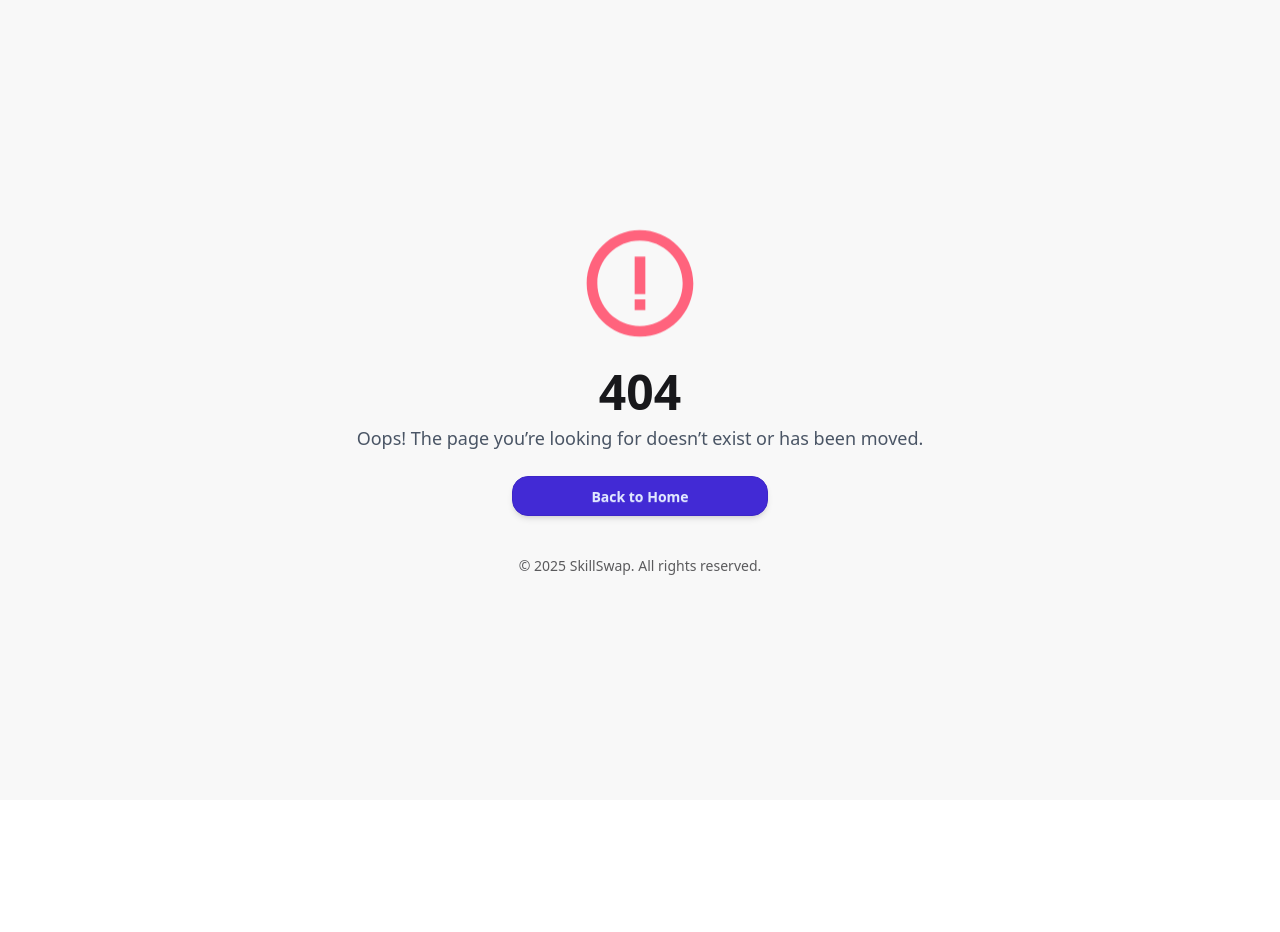
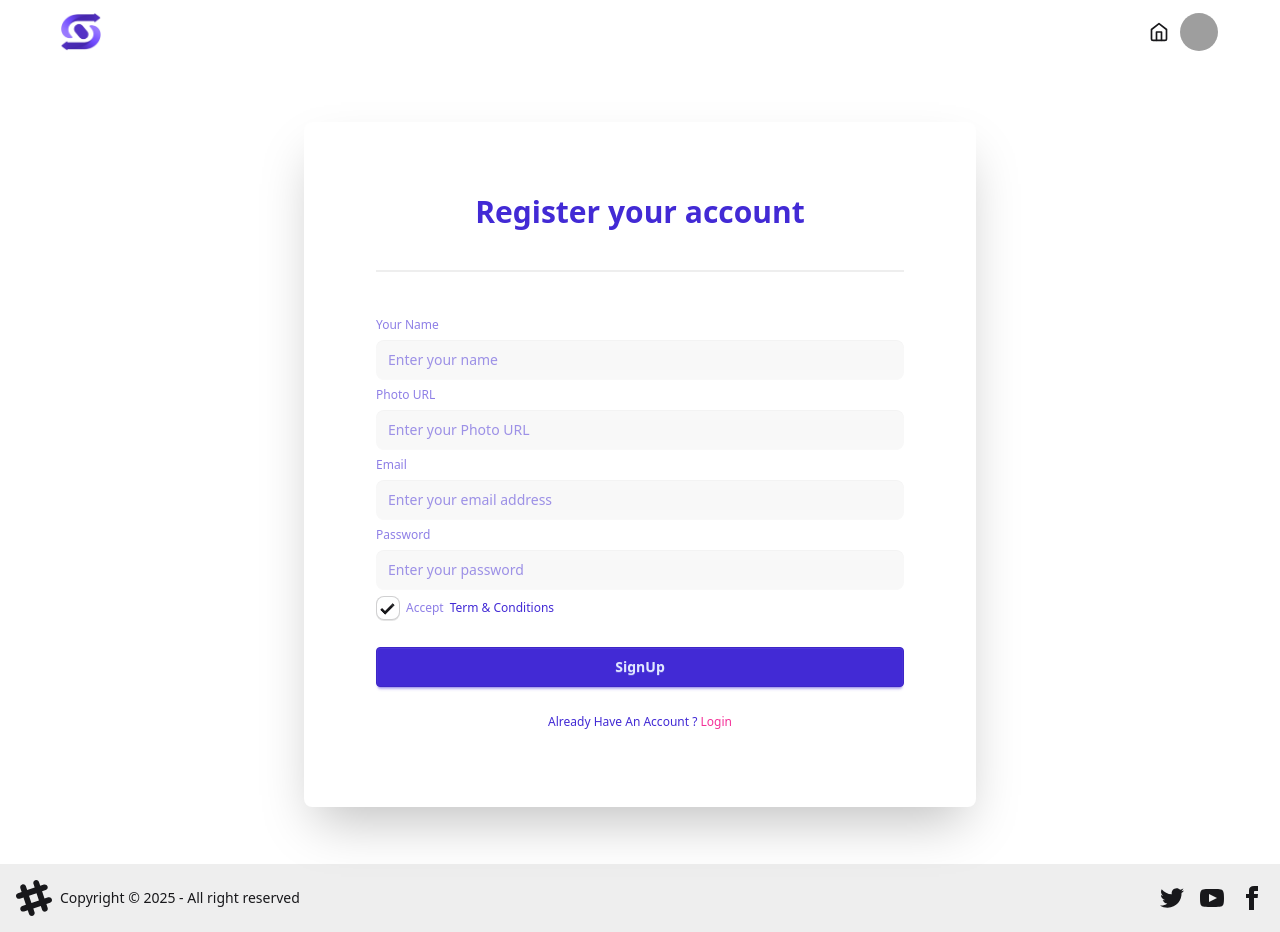
Before and after one commit to SadmanWebDev/Skill-Swap, a React (Vite) app: page /signup in a window 1280 px wide. Before the commit this address had no page. Before the commit the page ends 800 px from the top, so only its background shows below. Built offline with nearby package versions, Linux system fonts and the light colour scheme; grey boxes are pictures that could not be loaded.

Commit message:
login and signup page added

```diff
--- a/index.html
+++ b/index.html
@@ -4,7 +4,7 @@
     <meta charset="UTF-8" />
     <link rel="icon" type="image/svg+xml" href="/logo.png" />
     <meta name="viewport" content="width=device-width, initial-scale=1.0" />
-    <title>Skill Swap</title>
+    <title>SkillSwap</title>
   </head>
   <body>
     <div id="root"></div>
--- a/src/components/SkillDetails/SkillDetails.jsx
+++ b/src/components/SkillDetails/SkillDetails.jsx
@@ -94,17 +94,17 @@ const SkillDetails = () => {
             type="text"
             name="name"
             placeholder="Your Name"
-            className="input input-bordered w-full"
+            className="input border-0 rounded-lg input-bordered w-full"
             required
           />
           <input
             type="email"
             name="email"
             placeholder="Your Email"
-            className="input input-bordered w-full"
+            className="input border-0 rounded-lg input-bordered w-full"
             required
           />
-          <button type="submit" className="btn btn-primary w-full">
+          <button type="submit" className="btn btn-primary w-full rounded-lg">
             Book Session
           </button>
         </form>
--- /dev/null
+++ b/src/layout/AuthLayout.jsx
@@ -0,0 +1,11 @@
+import React from 'react';
+
+const AuthLayout = () => {
+    return (
+        <div>
+
+        </div>
+    );
+};
+
+export default AuthLayout;
--- /dev/null
+++ b/src/pages/Login/Login.jsx
@@ -0,0 +1,48 @@
+import React from "react";
+import { Link } from "react-router";
+
+const Login = () => {
+  return (
+    <div className="flex justify-center items-center min-h-screen text-primary">
+      <div className="card bg-base-100 w-full max-w-2xl shrink-0 shadow-2xl p-18">
+        <h1 className="text-3xl font-semibold text-center">
+          Login your account
+        </h1>
+        <div className="border border-base-300 my-10"></div>
+        <div className="card-body p-0">
+          <fieldset className="fieldset">
+            <label className="label">Email</label>
+            <input
+              type="email"
+              name="email"
+              className="input w-full bg-base-200 border-none rounded-lg"
+              placeholder="Enter your email address"
+            />
+            <label className="label">Password</label>
+            <input
+              type="password"
+              name="password"
+              className="input w-full bg-base-200 border-none rounded-lg"
+              placeholder="Enter your password"
+            />
+            <div>
+              <a className="link link-hover">Forgot password?</a>
+            </div>
+            <button className="btn btn-primary mt-4">Login</button>
+            <p className="mt-5 text-center">
+              Dont’t Have An Account ?{" "}
+              <Link
+                className="text-secondary hover:underline"
+                to="/signup"
+              >
+                SignUp
+              </Link>
+            </p>
+          </fieldset>
+        </div>
+      </div>
+    </div>
+  );
+};
+
+export default Login;
--- /dev/null
+++ b/src/pages/Profile/Profile.jsx
@@ -0,0 +1,99 @@
+// import React, { useState } from "react";
+// import { useAuth } from "../../providers/AuthProvider"; // your Auth context
+// import { updateProfile } from "firebase/auth";
+// import { toast } from "react-hot-toast";
+
+// const Profile = () => {
+//   const { user } = useAuth();
+//   const [isEditing, setIsEditing] = useState(false);
+//   const [name, setName] = useState(user?.displayName || "");
+//   const [photoURL, setPhotoURL] = useState(user?.photoURL || "");
+
+//   const handleUpdate = async (e) => {
+//     e.preventDefault();
+//     try {
+//       await updateProfile(user, {
+//         displayName: name,
+//         photoURL: photoURL,
+//       });
+//       toast.success("Profile updated successfully!");
+//       setIsEditing(false);
+//     } catch (error) {
+//       toast.error("Failed to update profile.");
+//       console.error(error);
+//     }
+//   };
+
+//   return (
+//     <div className="flex flex-col items-center justify-center min-h-screen bg-base-200 px-4 py-8">
+//       <div className="card w-full sm:w-96 bg-base-100 shadow-xl">
+//         <div className="card-body items-center text-center">
+//           <div className="avatar">
+//             <div className="w-24 rounded-full ring ring-primary ring-offset-base-100 ring-offset-2">
+//               <img
+//                 src={user?.photoURL || "https://i.ibb.co/4pDNDk1/avatar.png"}
+//                 alt="Profile"
+//               />
+//             </div>
+//           </div>
+
+//           <h2 className="text-2xl font-bold mt-4">
+//             {user?.displayName || "User Name"}
+//           </h2>
+//           <p className="text-gray-600">{user?.email}</p>
+
+//           {!isEditing ? (
+//             <button
+//               onClick={() => setIsEditing(true)}
+//               className="btn btn-primary btn-sm mt-4"
+//             >
+//               Update Profile
+//             </button>
+//           ) : (
+//             <form onSubmit={handleUpdate} className="mt-4 w-full">
+//               <div className="form-control mb-3">
+//                 <label className="label">
+//                   <span className="label-text font-semibold">Name</span>
+//                 </label>
+//                 <input
+//                   type="text"
+//                   value={name}
+//                   onChange={(e) => setName(e.target.value)}
+//                   className="input input-bordered w-full"
+//                   required
+//                 />
+//               </div>
+
+//               <div className="form-control mb-3">
+//                 <label className="label">
+//                   <span className="label-text font-semibold">Photo URL</span>
+//                 </label>
+//                 <input
+//                   type="text"
+//                   value={photoURL}
+//                   onChange={(e) => setPhotoURL(e.target.value)}
+//                   className="input input-bordered w-full"
+//                 />
+//               </div>
+
+//               <div className="flex gap-3 justify-center mt-4">
+//                 <button type="submit" className="btn btn-success btn-sm">
+//                   Save Changes
+//                 </button>
+//                 <button
+//                   type="button"
+//                   onClick={() => setIsEditing(false)}
+//                   className="btn btn-error btn-sm"
+//                 >
+//                   Cancel
+//                 </button>
+//               </div>
+//             </form>
+//           )}
+//         </div>
+//       </div>
+//     </div>
+//   );
+// };
+
+// export default Profile;
--- /dev/null
+++ b/src/pages/SignUp/SignUp.jsx
@@ -0,0 +1,62 @@
+import React from "react";
+import { Link } from "react-router";
+
+const SignUp = () => {
+  return (
+    <div className="flex justify-center items-center min-h-screen text-primary">
+      <div className="card bg-base-100 w-full max-w-2xl shrink-0 shadow-2xl p-18">
+        <h1 className="text-3xl font-semibold text-center">
+          Register your account
+        </h1>
+        <div className="border border-base-300 my-10"></div>
+        <div className="card-body p-0">
+          <fieldset className="fieldset">
+            <label className="label">Your Name</label>
+            <input
+              type="text"
+              name="name"
+              className="input w-full bg-base-200 border-none rounded-lg"
+              placeholder="Enter your name"
+            />
+            <label className="label">Photo URL</label>
+            <input
+              type="URL"
+              name="photoURL"
+              className="input w-full bg-base-200 border-none rounded-lg"
+              placeholder="Enter your Photo URL"
+            />
+            <label className="label">Email</label>
+            <input
+              type="email"
+              name="email"
+              className="input w-full bg-base-200 border-none rounded-lg"
+              placeholder="Enter your email address"
+            />
+            <label className="label">Password</label>
+            <input
+              type="password"
+              name="password"
+              className="input w-full bg-base-200 border-none rounded-lg"
+              placeholder="Enter your password"
+            />
+            <div>
+              <label className="label">
+                <input type="checkbox" defaultChecked className="checkbox" />
+                Accept<span className="text-primary">Term & Conditions</span>
+              </label>
+            </div>
+            <button className="btn btn-primary mt-4">SignUp</button>
+            <p className="mt-5 text-center">
+              Already Have An Account ?{" "}
+              <Link className="text-secondary hover:underline" to="/login">
+                Login
+              </Link>
+            </p>
+          </fieldset>
+        </div>
+      </div>
+    </div>
+  );
+};
+
+export default SignUp;
--- a/src/routes/routes.jsx
+++ b/src/routes/routes.jsx
@@ -3,6 +3,9 @@ import MainLayout from "../layout/MainLayout";
 import Home from "../pages/Home/Home";
 import ErrorPage from "../pages/ErrorPage/ErrorPage";
 import SkillDetails from "../components/SkillDetails/SkillDetails";
+import Login from "../pages/Login/Login";
+import SignUp from "../pages/SignUp/SignUp";
+// import Profile from "../pages/Profile/Profile";
 
 export const router = createBrowserRouter([
   {
@@ -18,6 +21,18 @@ export const router = createBrowserRouter([
         path: "/skills/:id",
         Component: SkillDetails,
       },
+      {
+        path: "/login",
+        Component: Login,
+      },
+      {
+        path: "/signup",
+        Component: SignUp,
+      },
+      // {
+      //   path: "/profile",
+      //   Component: Profile,
+      // },
     ],
   },
 ]);
```
